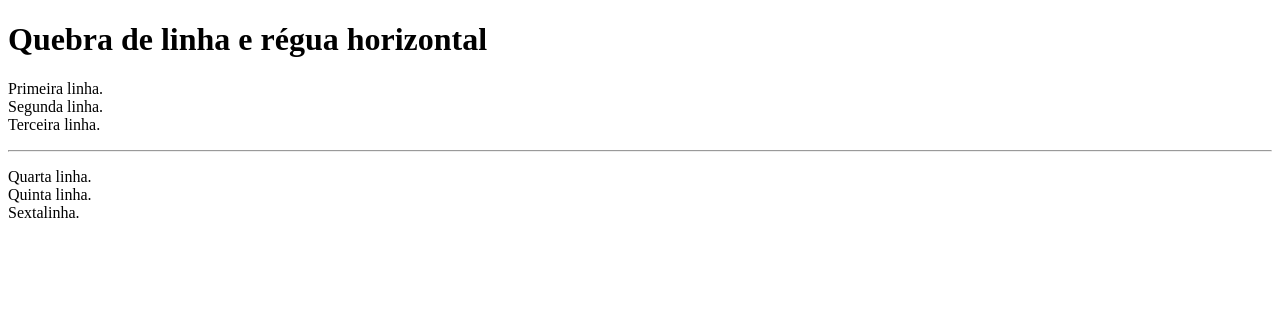
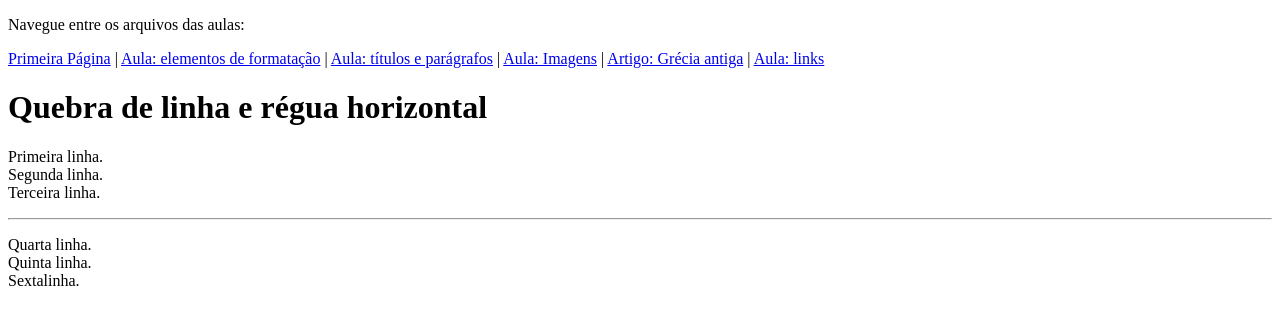
Before and after one commit to MarcioTanan/OneBitCode, a plain HTML site: page fundamentos-do-html/br-e-hr/index.html in a window 1280 px wide. Drawn offline with Linux system fonts and the light colour scheme.

Commit message:
url absoluta e relativa

```diff
--- a/fundamentos-do-html/br-e-hr/index.html
+++ b/fundamentos-do-html/br-e-hr/index.html
@@ -6,6 +6,17 @@
     <title>Quebra de linha e régua horizontal</title>
 </head>
 <body>
+
+    <div>
+        <p>Navegue entre os arquivos das aulas:</p>
+        <a href="../index.html">Primeira Página</a> |
+        <a href="../formatação/index.html">Aula: elementos de formatação</a> |
+        <a href="../titulos/index.html">Aula: títulos e parágrafos</a> |
+        <a href="../imagens/index.html">Aula: Imagens</a> |
+        <a href="../grecia/index.html">Artigo: Grécia antiga</a> |
+        <a href="../links/index.html">Aula: links</a>
+      </div>
+
     <h1>Quebra de linha e régua horizontal</h1>
 
     <p>Primeira linha.<br>Segunda linha.<br>Terceira linha.</p>
```
Also changed, not shown: fundamentos-do-html/comentarios/index.html (+11 -0 lines), fundamentos-do-html/div-e-span/index.html (+11 -0 lines), fundamentos-do-html/formatação/index.html (+11 -0 lines), fundamentos-do-html/grecia/index.html (+11 -0 lines), fundamentos-do-html/imagens/index.html (+12 -0 lines), fundamentos-do-html/index.html (+11 -0 lines), fundamentos-do-html/links/index.html (+3 -1 lines), fundamentos-do-html/titulos/index.html (+11 -0 lines).
